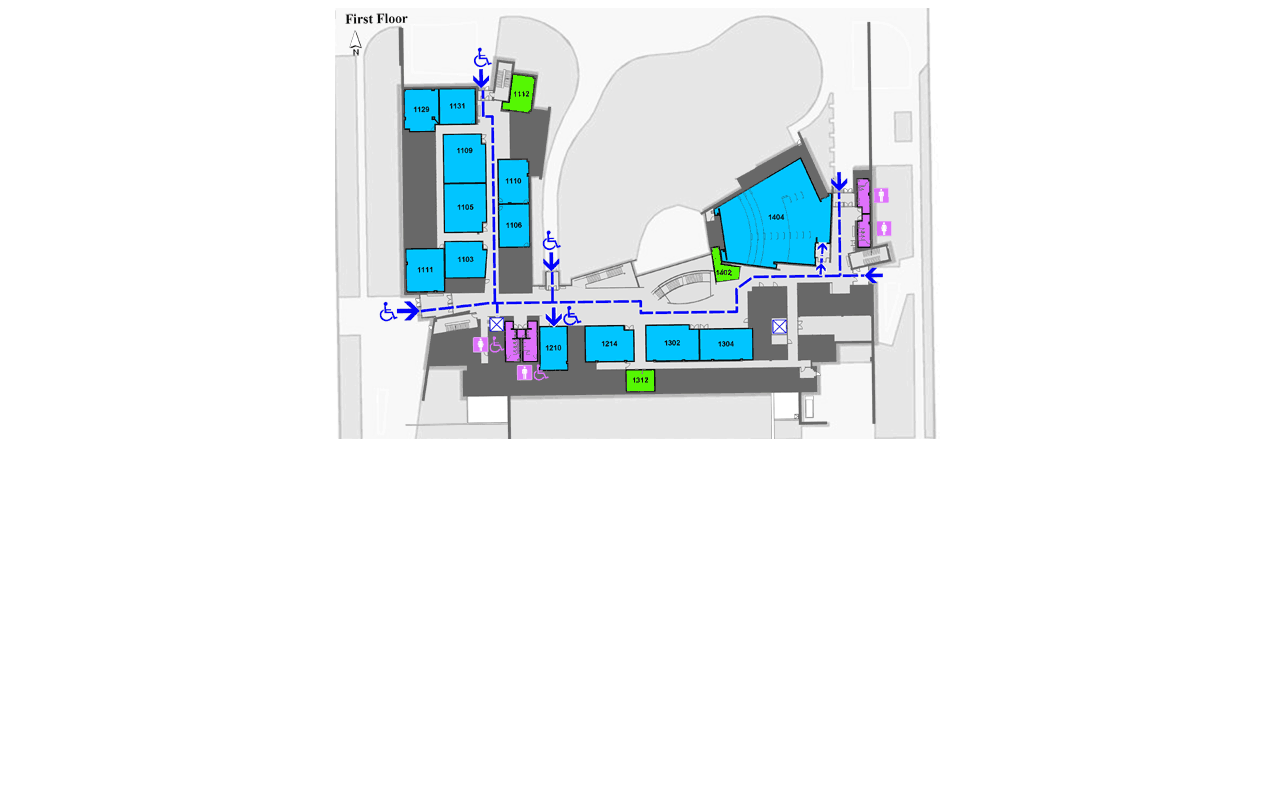
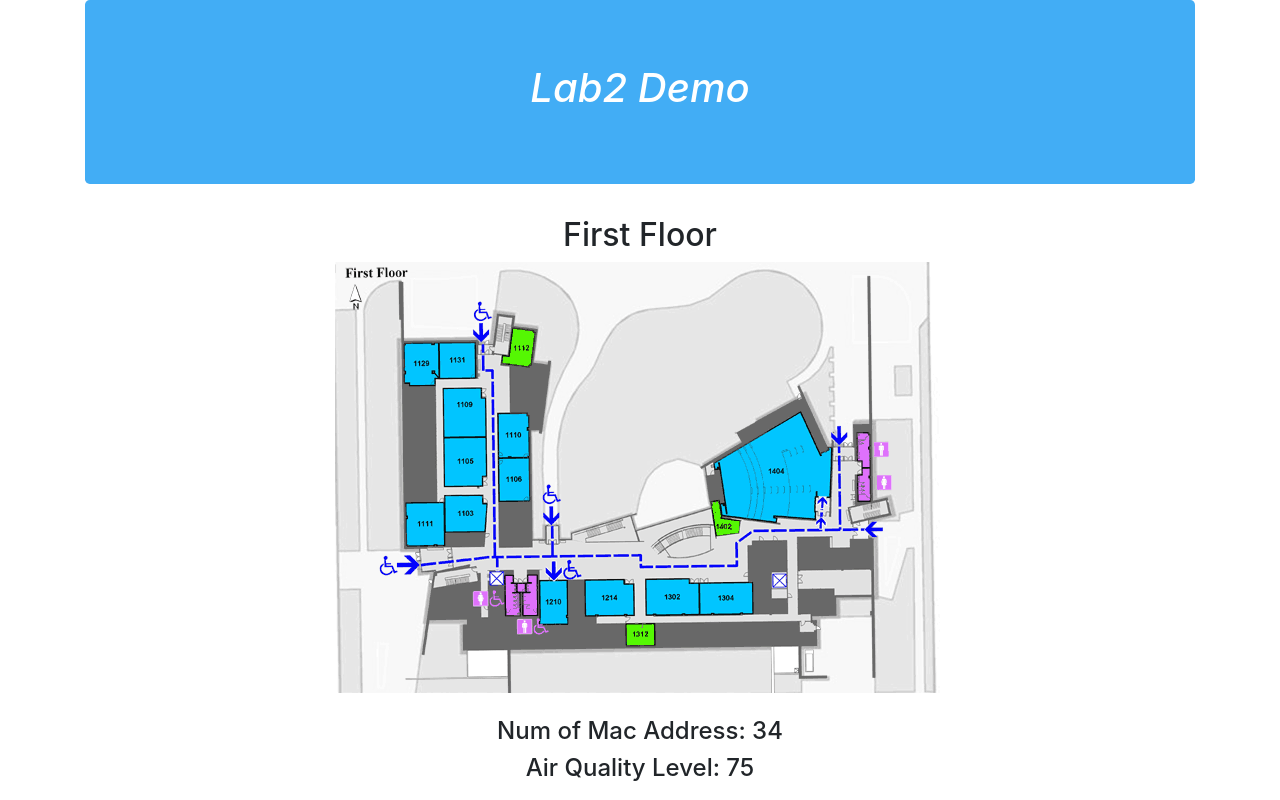
Before and after one commit to wqyjason/IoT_Edge_Networking, a Flask app: page / in a window 1280 px wide. Run offline with Flask 2, Linux system fonts and the light colour scheme; some libraries are stand-ins or nearby versions.

Commit message:
basic structure done

```diff
--- a/app.py
+++ b/app.py
@@ -5,7 +5,14 @@ app = Flask(__name__)
 
 @app.route('/')
 def hello():
-    return render_template("index.html")
+    f = open("data.txt", "r")
+    reader = f.readlines()
+    for i in reader:
+        if 'mac' in i:
+            num = i.split(' ')[1]
+        elif 'air' in i:
+            air = i.split(' ')[1]
+    return render_template("index.html", num=num, air=air)
 
 
 if __name__ == '__main__':
--- /dev/null
+++ b/data.txt
@@ -0,0 +1,2 @@
+mac 34
+air 75
--- a/templates/index.html
+++ b/templates/index.html
@@ -2,12 +2,25 @@
 
 <html>
     <head>
-      <title>Flask app</title>
-      <!-- <link rel="stylesheet" href="{{ url_for('static', filename='css/main.css') }}"> -->
+        <title>Edge Networking</title>
+        <link rel="stylesheet" href="https://stackpath.bootstrapcdn.com/bootstrap/4.3.1/css/bootstrap.min.css" integrity="sha384-ggOyR0iXCbMQv3Xipma34MD+dH/1fQ784/j6cY/iJTQUOhcWr7x9JvoRxT2MZw1T" crossorigin="anonymous">
+        <!-- <link rel="stylesheet" href="{{ url_for('static', filename='css/main.css') }}"> -->
     </head>
     <body>
+        <div class="container">
+            <div style="background:#42adf5  !important; font-style: italic; color: white;" class="jumbotron">
+                <center>
+                    <h1>Lab2 Demo</h1>
+                </center>
+            </div>
+        </div>
         <center>
+            <h2>First Floor</h2>
             <img src="static/floor.gif" alt="">
+            <br>
+            <br>
+            <h4> Num of Mac Address: {{num}} </h4>
+            <h4> Air Quality Level: {{air}} </h4>
         </center>
     </body>
 </html>
```
Also changed, not shown: requirements.txt (added, +110 -0 lines), 1 other file.
